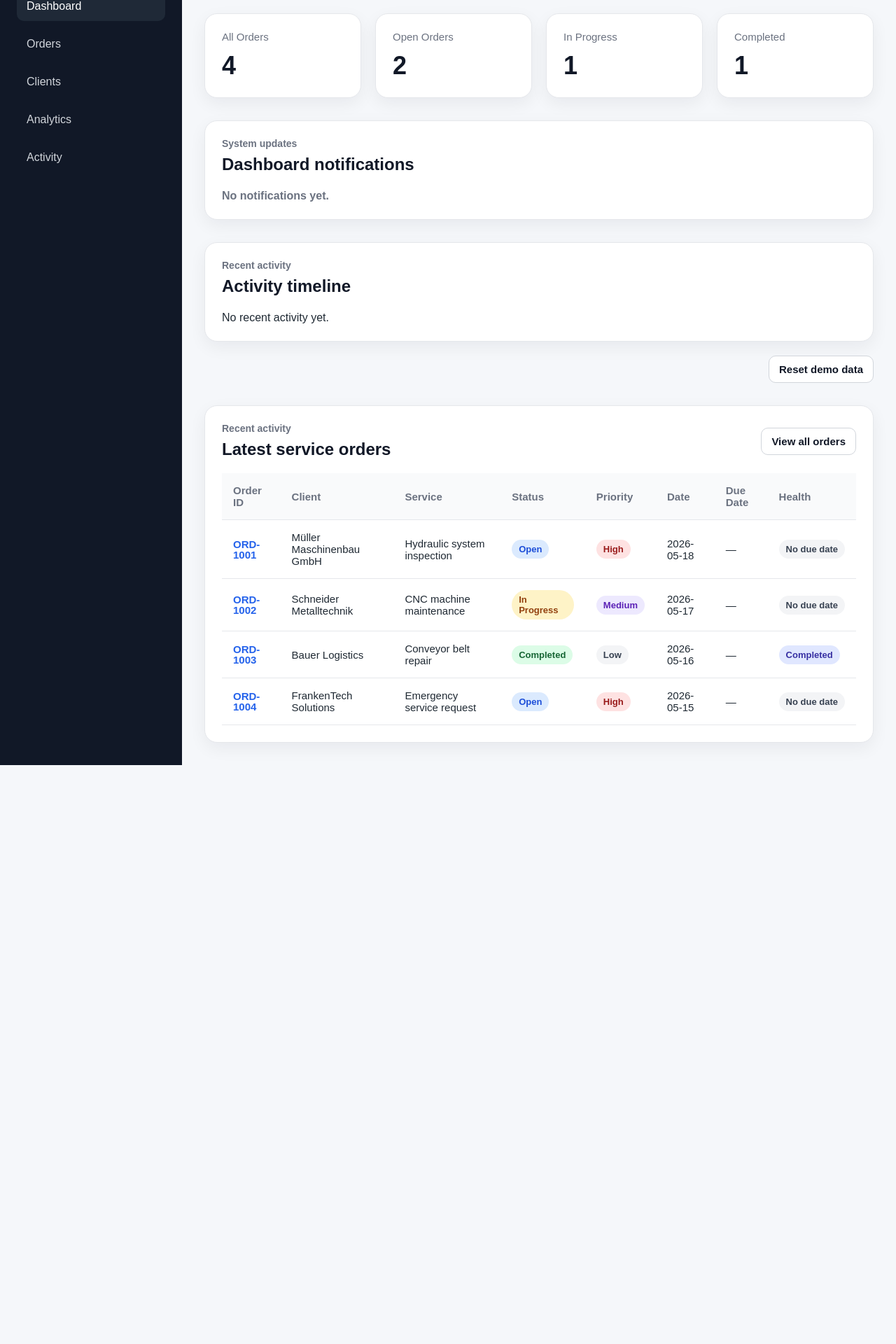
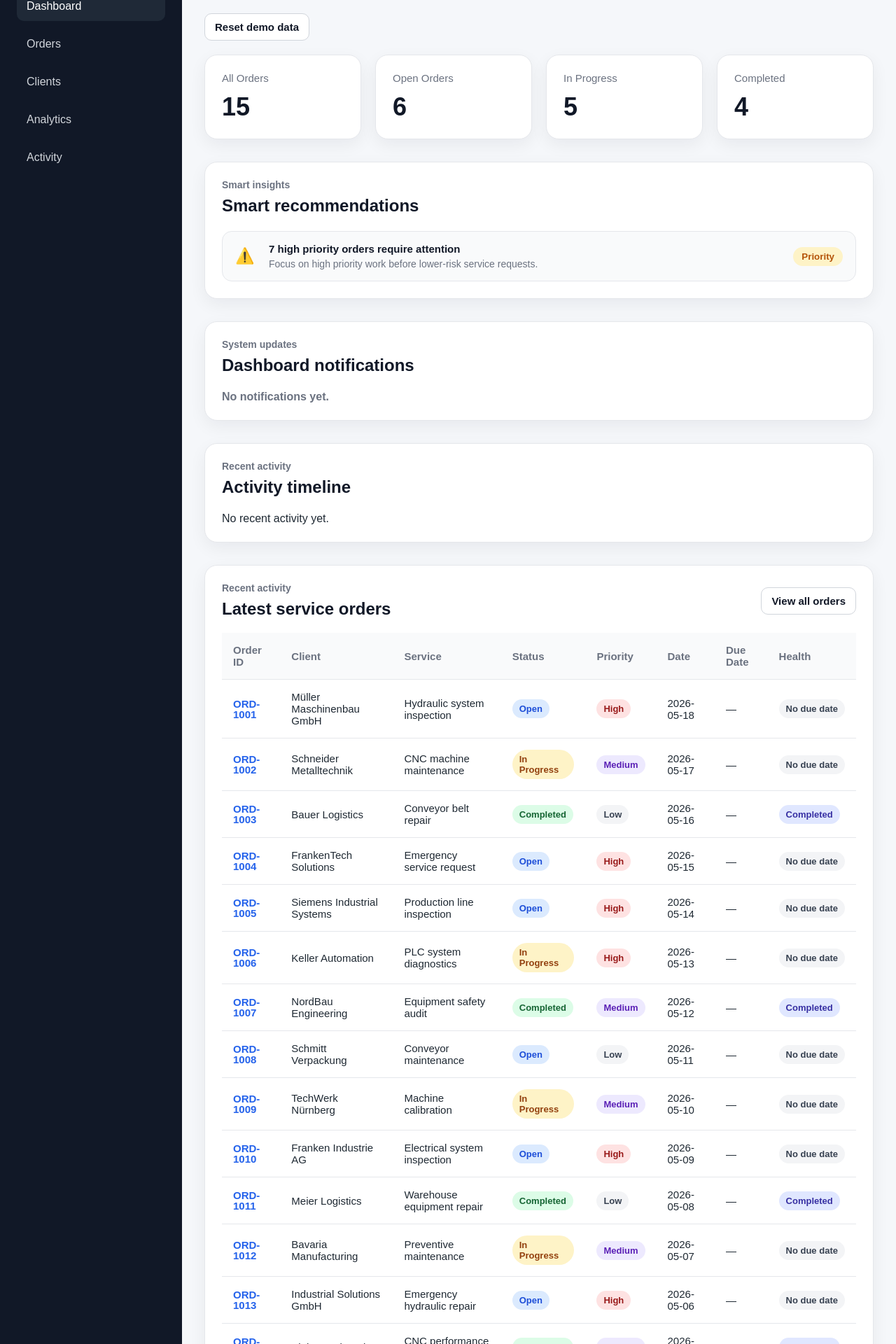
Before and after one commit to Nika226/frontend-portfolio, a React (Vite) app in the folder service-desk-dashboard/: page /dashboard in a window 1280 px wide. Shown: the part 112-2032 px from the top of the page at 70% size. Before the commit the page ends 1205 px from the top, so only its background shows below. Built offline with nearby package versions, Linux system fonts and the light colour scheme.

Commit message:
feat: add demo data reset and expand ServiceDesk mock orders

```diff
--- a/service-desk-dashboard/src/App.jsx
+++ b/service-desk-dashboard/src/App.jsx
@@ -18,7 +18,6 @@ function App() {
     const savedOrders = localStorage.getItem("serviceDeskOrders");
     return savedOrders ? JSON.parse(savedOrders) : mockOrders;
   });
-
   const [clients, setClients] = useState(() => {
     const savedClients = localStorage.getItem("serviceDeskClients");
     return savedClients ? JSON.parse(savedClients) : mockClients;
@@ -28,6 +27,8 @@ function App() {
     const savedActivityLog = localStorage.getItem("serviceDeskActivityLog");
     return savedActivityLog ? JSON.parse(savedActivityLog) : [];
   });
+
+  const [resetMessage, setResetMessage] = useState(false);
 
   useEffect(() => {
     localStorage.setItem("serviceDeskOrders", JSON.stringify(orders));
@@ -42,12 +43,18 @@ function App() {
   }, [activityLog]);
 
   const handleResetDemoData = () => {
+    localStorage.removeItem("serviceDeskOrders");
+    localStorage.removeItem("serviceDeskClients");
+
     setOrders(mockOrders);
     setClients(mockClients);
-    localStorage.removeItem("serviceDeskOrders");
-    localStorage.removeItem("serviceDeskClients");
+
+    setResetMessage(true);
+
+    setTimeout(() => {
+      setResetMessage(false);
+    }, 3000);
   };
-
   const addActivity = (type, message, link = "") => {
     const activityToAdd = {
       id: Date.now(),
@@ -78,6 +85,7 @@ function App() {
               orders={orders}
               activityLog={activityLog}
               onResetDemoData={handleResetDemoData}
+              resetMessage={resetMessage}
             />
           }
         />
--- /dev/null
+++ b/service-desk-dashboard/src/components/SmartRecommendations/SmartRecommendations.jsx
@@ -0,0 +1,131 @@
+import { Link } from "react-router-dom";
+
+function SmartRecommendations({ orders }) {
+  const getOrderHealth = (order) => {
+    if (order.status === "Completed") {
+      return "Completed";
+    }
+
+    if (!order.dueDate) {
+      return "No due date";
+    }
+
+    const today = new Date();
+    const dueDate = new Date(order.dueDate);
+
+    today.setHours(0, 0, 0, 0);
+    dueDate.setHours(0, 0, 0, 0);
+
+    const diffTime = dueDate - today;
+    const diffDays = Math.ceil(diffTime / (1000 * 60 * 60 * 24));
+
+    if (diffDays < 0) {
+      return "Overdue";
+    }
+
+    if (diffDays <= 3) {
+      return "Due Soon";
+    }
+
+    return "On Track";
+  };
+
+  const overdueOrders = orders.filter(
+    (order) => getOrderHealth(order) === "Overdue",
+  );
+
+  const dueSoonOrders = orders.filter(
+    (order) => getOrderHealth(order) === "Due Soon",
+  );
+
+  const highPriorityOpenOrders = orders.filter(
+    (order) => order.priority === "High" && order.status !== "Completed",
+  );
+
+  const recommendations = [];
+
+  if (overdueOrders.length > 0) {
+    recommendations.push({
+      id: "overdue-orders",
+      icon: "🔴",
+      title: `${overdueOrders.length} overdue order${overdueOrders.length > 1 ? "s" : ""} detected`,
+      text: "Review overdue service requests and update their status or deadline.",
+      link: `/orders/${overdueOrders[0].id}`,
+      type: "Critical",
+    });
+  }
+
+  if (highPriorityOpenOrders.length > 0) {
+    recommendations.push({
+      id: "high-priority",
+      icon: "⚠️",
+      title: `${highPriorityOpenOrders.length} high priority order${
+        highPriorityOpenOrders.length > 1 ? "s" : ""
+      } require attention`,
+      text: "Focus on high priority work before lower-risk service requests.",
+      link: `/orders/${highPriorityOpenOrders[0].id}`,
+      type: "Priority",
+    });
+  }
+
+  if (dueSoonOrders.length > 0) {
+    recommendations.push({
+      id: "due-soon",
+      icon: "⏳",
+      title: `${dueSoonOrders.length} order${dueSoonOrders.length > 1 ? "s" : ""} due soon`,
+      text: "Plan upcoming work to avoid new overdue cases.",
+      link: `/orders/${dueSoonOrders[0].id}`,
+      type: "Upcoming",
+    });
+  }
+
+  if (recommendations.length === 0) {
+    recommendations.push({
+      id: "all-clear",
+      icon: "✅",
+      title: "All critical orders are under control",
+      text: "No overdue or urgent high-priority service requests detected.",
+      link: "",
+      type: "Stable",
+    });
+  }
+
+  return (
+    <section className="recommendationsPanel">
+      <div>
+        <p className="eyebrow">Smart insights</p>
+        <h2>Smart recommendations</h2>
+      </div>
+
+      <div className="recommendationsList">
+        {recommendations.map((item) =>
+          item.link ? (
+            <Link key={item.id} className="recommendationItem" to={item.link}>
+              <span className="recommendationIcon">{item.icon}</span>
+
+              <div>
+                <strong>{item.title}</strong>
+                <p>{item.text}</p>
+              </div>
+
+              <small className={item.type.toLowerCase()}>{item.type}</small>
+            </Link>
+          ) : (
+            <div key={item.id} className="recommendationItem">
+              <span className="recommendationIcon">{item.icon}</span>
+
+              <div>
+                <strong>{item.title}</strong>
+                <p>{item.text}</p>
+              </div>
+
+              <small>{item.type}</small>
+            </div>
+          ),
+        )}
+      </div>
+    </section>
+  );
+}
+
+export default SmartRecommendations;
--- a/service-desk-dashboard/src/data/mockOrders.js
+++ b/service-desk-dashboard/src/data/mockOrders.js
@@ -31,4 +31,92 @@ export const mockOrders = [
     priority: "High",
     date: "2026-05-15",
   },
+  {
+    id: "ORD-1005",
+    client: "Siemens Industrial Systems",
+    service: "Production line inspection",
+    status: "Open",
+    priority: "High",
+    date: "2026-05-14",
+  },
+  {
+    id: "ORD-1006",
+    client: "Keller Automation",
+    service: "PLC system diagnostics",
+    status: "In Progress",
+    priority: "High",
+    date: "2026-05-13",
+  },
+  {
+    id: "ORD-1007",
+    client: "NordBau Engineering",
+    service: "Equipment safety audit",
+    status: "Completed",
+    priority: "Medium",
+    date: "2026-05-12",
+  },
+  {
+    id: "ORD-1008",
+    client: "Schmitt Verpackung",
+    service: "Conveyor maintenance",
+    status: "Open",
+    priority: "Low",
+    date: "2026-05-11",
+  },
+  {
+    id: "ORD-1009",
+    client: "TechWerk Nürnberg",
+    service: "Machine calibration",
+    status: "In Progress",
+    priority: "Medium",
+    date: "2026-05-10",
+  },
+  {
+    id: "ORD-1010",
+    client: "Franken Industrie AG",
+    service: "Electrical system inspection",
+    status: "Open",
+    priority: "High",
+    date: "2026-05-09",
+  },
+  {
+    id: "ORD-1011",
+    client: "Meier Logistics",
+    service: "Warehouse equipment repair",
+    status: "Completed",
+    priority: "Low",
+    date: "2026-05-08",
+  },
+  {
+    id: "ORD-1012",
+    client: "Bavaria Manufacturing",
+    service: "Preventive maintenance",
+    status: "In Progress",
+    priority: "Medium",
+    date: "2026-05-07",
+  },
+  {
+    id: "ORD-1013",
+    client: "Industrial Solutions GmbH",
+    service: "Emergency hydraulic repair",
+    status: "Open",
+    priority: "High",
+    date: "2026-05-06",
+  },
+  {
+    id: "ORD-1014",
+    client: "Alpha Engineering",
+    service: "CNC performance analysis",
+    status: "Completed",
+    priority: "Medium",
+    date: "2026-05-05",
+  },
+  {
+    id: "ORD-1015",
+    client: "Schneider Metalltechnik",
+    service: "Production line optimization",
+    status: "In Progress",
+    priority: "High",
+    date: "2026-05-04",
+  },
 ];
--- a/service-desk-dashboard/src/index.css
+++ b/service-desk-dashboard/src/index.css
@@ -481,8 +481,10 @@ button {
 }
 .demoActions {
   display: flex;
-  justify-content: flex-end;
-  margin-top: 20px;
+  justify-content: flex-start;
+  align-items: center;
+  gap: 12px;
+  margin: 0 0 20px 0;
 }
 .toolbar select {
   border: 1px solid #d1d5db;
@@ -1149,3 +1151,135 @@ button {
 .lowFill {
   background: #6b7280;
 }
+.recommendationsPanel {
+  margin-top: 32px;
+  background: #fff;
+  border: 1px solid #e5e7eb;
+  border-radius: 18px;
+  padding: 24px;
+  box-shadow: 0 8px 24px rgba(15, 23, 42, 0.06);
+}
+
+.recommendationsPanel h2 {
+  font-size: 24px;
+  color: #111827;
+  margin-top: 4px;
+}
+
+.recommendationsList {
+  display: grid;
+  gap: 12px;
+  margin-top: 22px;
+}
+
+.recommendationItem {
+  display: grid;
+  grid-template-columns: 34px 1fr auto;
+  align-items: center;
+  gap: 14px;
+  border: 1px solid #e5e7eb;
+  border-radius: 14px;
+  padding: 16px 18px;
+  background: #f9fafb;
+  transition: 0.2s;
+}
+
+.recommendationItem:hover {
+  border-color: #2563eb;
+  background: #eff6ff;
+  transform: translateY(-1px);
+}
+
+.recommendationIcon {
+  font-size: 22px;
+}
+
+.recommendationItem strong {
+  color: #111827;
+  font-size: 15px;
+}
+
+.recommendationItem p {
+  color: #6b7280;
+  font-size: 14px;
+  margin-top: 4px;
+}
+
+.recommendationItem small {
+  color: #374151;
+  font-weight: 800;
+  border-radius: 999px;
+  background: #e5e7eb;
+  padding: 6px 10px;
+}
+
+@media (max-width: 700px) {
+  .recommendationItem {
+    grid-template-columns: 34px 1fr;
+  }
+
+  .recommendationItem small {
+    grid-column: 2;
+    width: fit-content;
+  }
+}
+.recommendationItem small {
+  font-weight: 700;
+  padding: 6px 12px;
+  border-radius: 999px;
+}
+
+.recommendationItem small.critical {
+  background: #fee2e2;
+  color: #b91c1c;
+}
+
+.recommendationItem small.priority {
+  background: #fef3c7;
+  color: #b45309;
+}
+
+.recommendationItem small.upcoming {
+  background: #dbeafe;
+  color: #1d4ed8;
+}
+
+.recommendationItem small.stable {
+  background: #dcfce7;
+  color: #15803d;
+}
+.dashboardActions {
+  display: flex;
+  justify-content: flex-end;
+  margin-bottom: 20px;
+}
+
+.resetDemoButton {
+  border: none;
+  border-radius: 12px;
+  padding: 10px 16px;
+  background: #eef2ff;
+  color: #1d4ed8;
+  font-size: 14px;
+  font-weight: 700;
+  cursor: pointer;
+  transition: 0.2s ease;
+}
+
+.resetDemoButton:hover {
+  background: #dbeafe;
+  transform: translateY(-1px);
+}
+
+.resetDemoButton:active {
+  transform: translateY(0);
+}
+.resetSuccessMessage {
+  margin-left: 12px;
+  padding: 10px 14px;
+  border-radius: 10px;
+  background: #dcfce7;
+  color: #166534;
+  font-size: 14px;
+  font-weight: 600;
+}
--- a/service-desk-dashboard/src/pages/Dashboard/Dashboard.jsx
+++ b/service-desk-dashboard/src/pages/Dashboard/Dashboard.jsx
@@ -3,8 +3,8 @@ import DashboardCard from "../../components/DashboardCard/DashboardCard";
 import OrdersTable from "../../components/OrdersTable/OrdersTable";
 import ActivityTimeline from "../../components/ActivityTimeline/ActivityTimeline";
 import DashboardNotifications from "../../components/DashboardNotifications/DashboardNotifications";
-
-function Dashboard({ orders, activityLog, onResetDemoData }) {
+import SmartRecommendations from "../../components/SmartRecommendations/SmartRecommendations";
+function Dashboard({ orders, activityLog, onResetDemoData, resetMessage }) {
   const openOrders = orders.filter((order) => order.status === "Open").length;
   const inProgressOrders = orders.filter(
     (order) => order.status === "In Progress",
@@ -16,20 +16,26 @@ function Dashboard({ orders, activityLog, onResetDemoData }) {
   return (
     <main className="mainContent">
       <Header />
+      <section className="demoActions">
+        <button className="secondaryBtn" onClick={onResetDemoData}>
+          Reset demo data
+        </button>
 
+        {resetMessage && (
+          <span className="resetSuccessMessage">
+            Demo data restored successfully
+          </span>
+        )}
+      </section>
       <section className="dashboardGrid">
         <DashboardCard title="All Orders" value={orders.length} />
         <DashboardCard title="Open Orders" value={openOrders} />
         <DashboardCard title="In Progress" value={inProgressOrders} />
         <DashboardCard title="Completed" value={completedOrders} />
       </section>
+      <SmartRecommendations orders={orders} />
       <DashboardNotifications activities={activityLog} />
       <ActivityTimeline activities={activityLog} />
-      <section className="demoActions">
-        <button className="secondaryBtn" onClick={onResetDemoData}>
-          Reset demo data
-        </button>
-      </section>
 
       <OrdersTable orders={orders} />
     </main>
```
